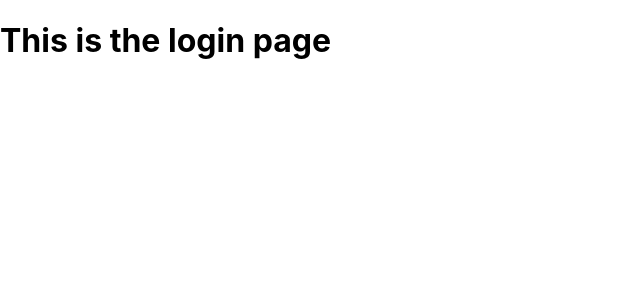
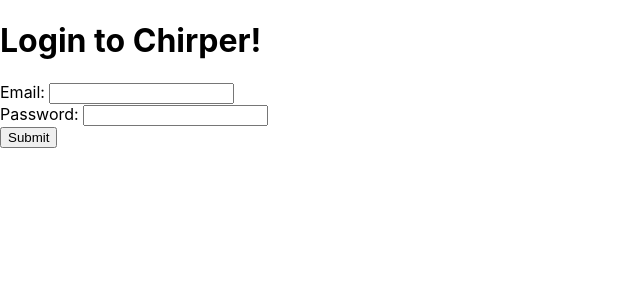
Before and after one commit to bubbagump2020/chirper-frontend, a React (Create React App) app: page / in a window 1280 px wide. Shown: the top 300 px of the page, without its empty margins (0-640 px from the left). Built offline with nearby package versions, Linux system fonts and the light colour scheme.

Commit message:
Frontend making fetch requests successfully to backend

```diff
--- a/src/App.js
+++ b/src/App.js
@@ -1,17 +1,22 @@
 import React from 'react';
-import logo from './logo.svg';
-import './App.css';
 import { BrowserRouter, Route } from 'react-router-dom'
-import Login from './components/Login'
+import {Login} from './components/Login'
+import {UserShow} from './components/UserShow'
 
-function App() {
+
+class App extends React.Component{
+
+  render(){
     return (
       <div>
         <BrowserRouter>
           <Route exact path="/" component={Login} />
+          <Route exact path="/users/:id" component={UserShow} />
         </BrowserRouter>
       </div>
     );
   }
 
+}
+
 export default App;
--- a/src/components/Login.js
+++ b/src/components/Login.js
@@ -1,13 +1,66 @@
-import React from 'react'
+import React, { useState } from 'react'
 
-class Login extends React.Component {
-	render(){
-		return(
-			<div>
-				<h1>This is the login page </h1>
-			</div>
-		)
+export function Login(props) {
+
+	const [user, changeUser] = useState({
+		username: '',
+		email: '',
+		password: ''
+	})
+
+	async function loginUser(e) {
+		e.preventDefault()
+		let response = await fetch('http://localhost:3001/login', {
+			method: 'POST',
+			headers: {
+				'Content-Type': 'application/json'
+			},
+			body: JSON.stringify({
+				username: user.username,
+				email: user.email,
+				password: user.password
+			})
+		})
+		let {success, id, token} = await response.json()
+		if(success){
+            localStorage.setItem('token', token)
+            props.history.push(`/users/${id}`)
+        }
+
 	}
+
+	return(
+		<div>
+			<form onSubmit={loginUser}>
+				<h1>Login to Chirper!</h1>
+				<div>
+					<label>Email: </label>
+					<input type="text" value={user.name} onChange={e => changeUser({ ...user,  email: e.target.value})} />
+				</div>
+				<div>
+					<label>Password: </label>
+					<input type="password" value={user.password} onChange={e => changeUser({ ...user, password: e.target.value})} />
+				</div>
+				<input type="submit" />
+			</form>
+			{/* <form onSubmit={createUser}>
+				<h1>Signup for Chirper!</h1>
+				<div>
+					<label>Username: </label>
+					<input type="text" value={user.username} onChange={e => console.log(e.target.value)} />
+				</div>
+				<div>
+					<label>Email: </label>
+					<input type="text" value={user.email} onChange={e => console.log(e.target.value)} />
+				</div>
+				<div>
+					<label>Password: </label>
+					<input type="password" value={user.password} onChange={e => console.log(e.target.value)} />
+				</div>
+				<button>Sign Up</button>
+			</form> */}
+		</div>
+	)
+
+
 }
-
-export default Login
--- /dev/null
+++ b/src/components/UserShow.js
@@ -0,0 +1,33 @@
+import React from 'react'
+
+export class UserShow extends React.Component {
+
+    state = {
+        user: null,
+        reviews: []
+    }
+
+    componentDidMount(){
+        const token = localStorage.getItem('token')
+        fetch(`http://localhost:3001/users/${this.props.match.params.id}`, {
+            headers: {
+                'Authorization': `Bearer ${token}`
+            }
+        })
+            .then(response => {response.json()})
+            .then(user => this.setState({ user: user }))
+    }
+
+    render(){
+        if(this.state.user === null) {
+            return <h1>Loading...</h1>
+        }
+        return(
+            <div>
+                <h1>{this.state.user.username}</h1>
+            </div>
+        )
+    }
+
+
+}
```
Lines whose indentation alone changed are shown as unchanged.
